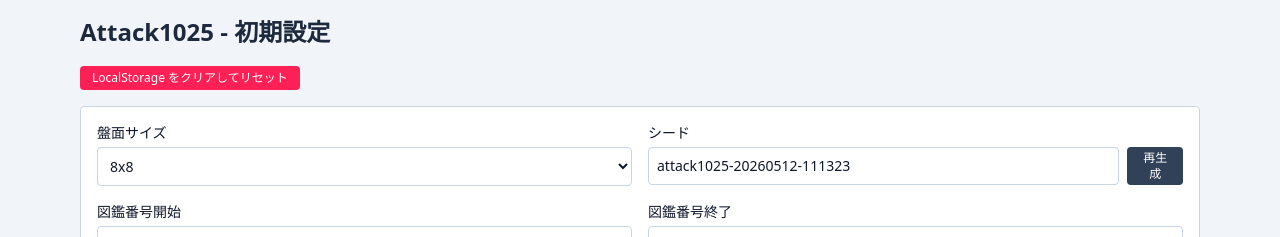
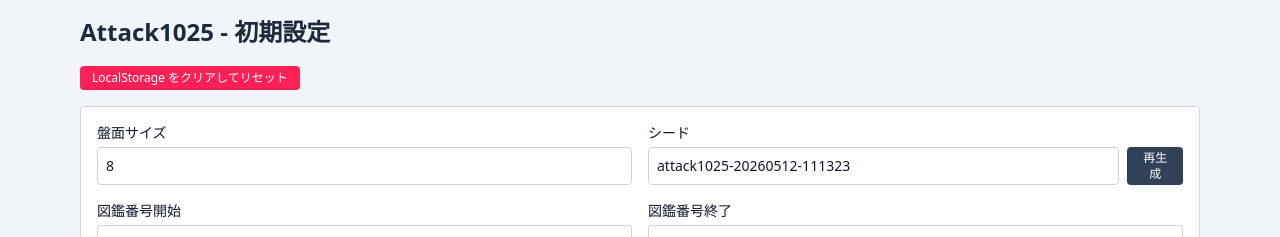
Before and after one commit to Shimizu-Kanta/Attack1025, a React (Vite) app: page / in a window 1280 px wide. Shown: the top 237 px of the page. Built offline with nearby package versions, Linux system fonts and the light colour scheme.

Commit message:
盤面サイズの自由化

```diff
--- a/src/pages/StartPage.tsx
+++ b/src/pages/StartPage.tsx
@@ -11,7 +11,7 @@ type TeamForm = {
   playersRaw: string
 }
 
-const BOARD_SIZES = [5, 8, 16, 32]
+// board size can be any integer between 5 and 32
 
 const createTeamDefaults = (count: number): TeamForm[] =>
   Array.from({ length: count }).map((_, i) => ({
@@ -222,17 +222,14 @@ export const StartPage = () => {
       <section className="grid gap-4 rounded border border-slate-300 bg-white p-4 md:grid-cols-2">
         <label className="text-sm">
           盤面サイズ
-          <select
+          <input
+            type="number"
+            min={5}
+            max={32}
             className="mt-1 w-full rounded border border-slate-300 p-2"
             value={boardSize}
-            onChange={(e) => setBoardSize(Number(e.target.value))}
-          >
-            {BOARD_SIZES.map((size) => (
-              <option key={size} value={size}>
-                {size}x{size}
-              </option>
-            ))}
-          </select>
+            onChange={(e) => setBoardSize(Math.max(5, Math.min(32, Number(e.target.value) || 5)))}
+          />
         </label>
 
         <label className="text-sm">
```
